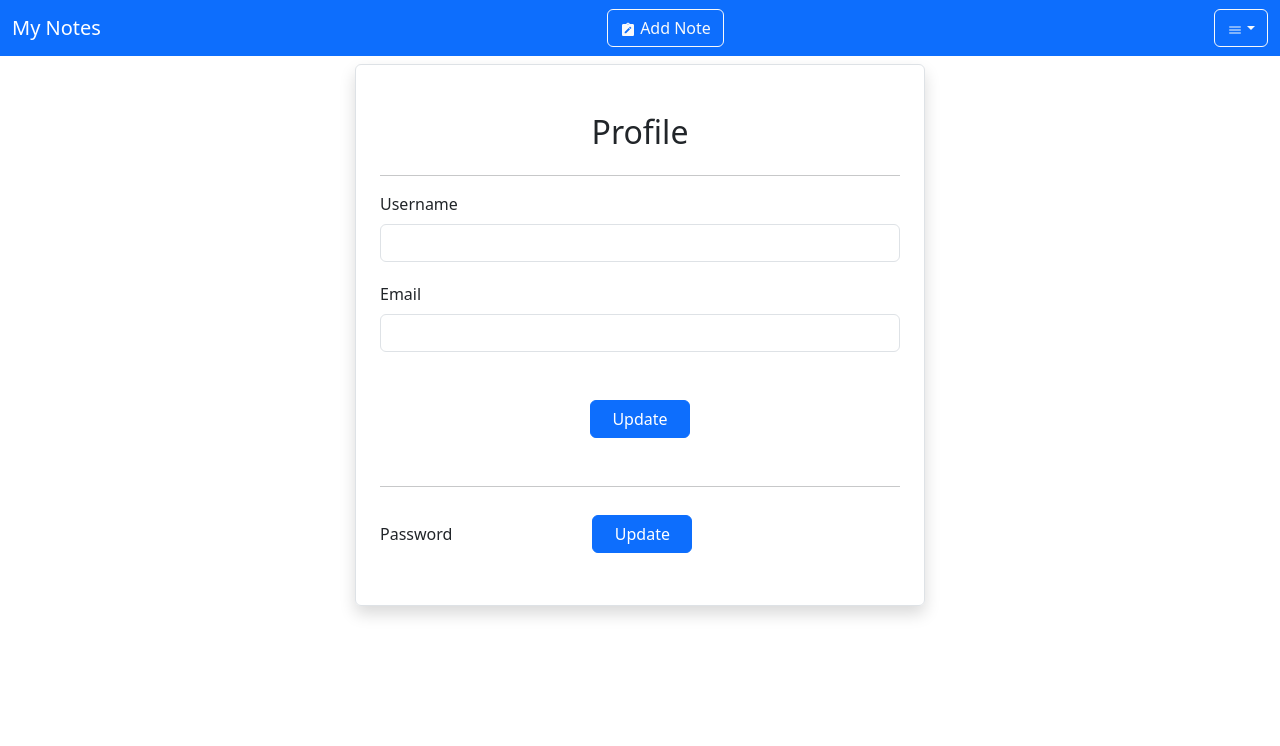
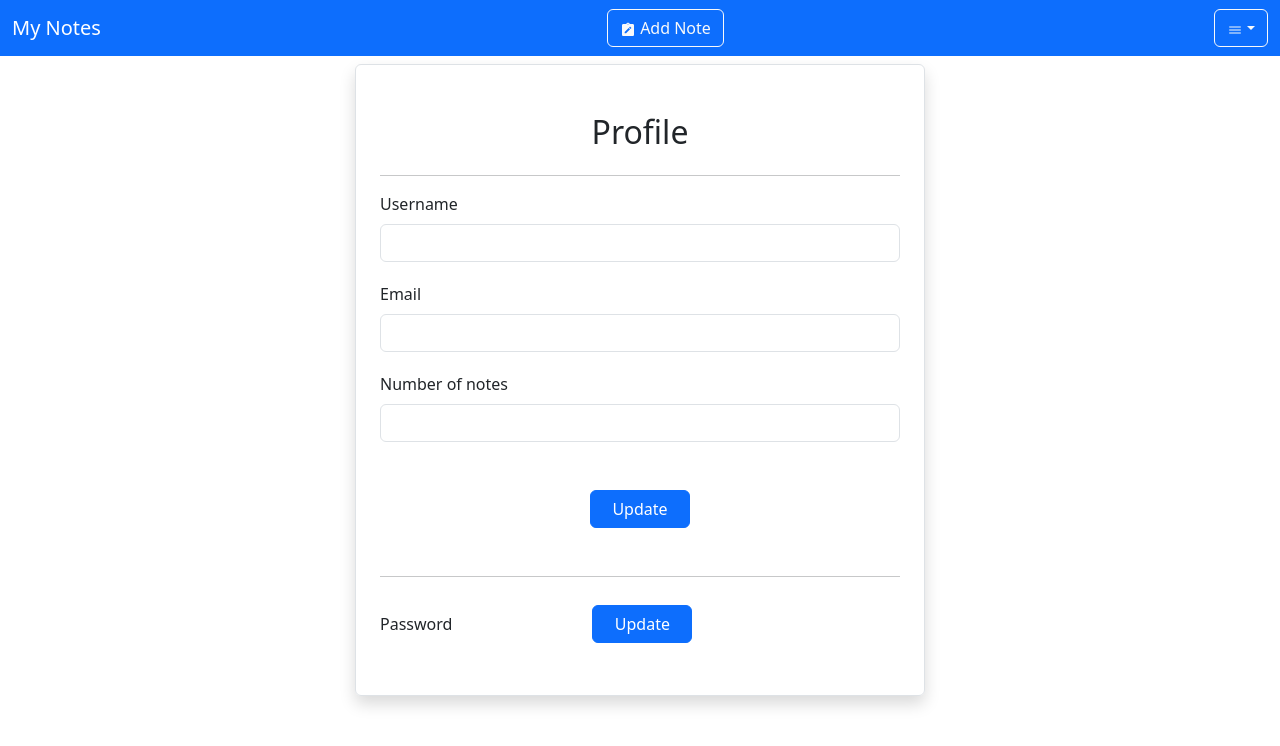
Before and after one commit to alexD00/notes-front-end, a React (Create React App) app: page /profile in a window 1280 px wide. Shown: the top 746 px of the page. Built offline with nearby package versions, Linux system fonts and the light colour scheme; no server answers; sample sign-in values are in the browser's storage.

Commit message:
add number of notes label to profile

```diff
--- a/src/user/Profile.js
+++ b/src/user/Profile.js
@@ -7,6 +7,8 @@ export default function Profile() {
     username: "",
     email: "",
   });
+
+  const [numNotes, setNumNotes] = useState(null);
 
   const queryParams = new URLSearchParams(window.location.search);
   const isSuccess = queryParams.get("successInfo") === "true";
@@ -33,7 +35,12 @@ export default function Profile() {
 
   useEffect(() => {
     loadUserProfile();
+    loadNumNotes();
   }, []);
+
+  // useEffect(() => {
+  //   loadNumNotes();
+  // }, []);
 
   const loadUserProfile = async () => {
     const result = await axios.get(`http://localhost:8080/api/users/profile`, {
@@ -42,6 +49,15 @@ export default function Profile() {
       },
     });
     setUserInfo(result.data);
+  };
+
+  const loadNumNotes = async () => {
+    const result = await axios.get(`http://localhost:8080/api/users/numNotes`, {
+      headers: {
+        Authorization: `Bearer ${sessionStorage.getItem("jwtToken")}`,
+      },
+    });
+    setNumNotes(result.data);
   };
 
   return (
@@ -74,6 +90,21 @@ export default function Profile() {
                     className="form-control"
                     name="email"
                     value={email}
+                    readOnly
+                  />
+                </div>
+                <label
+                  htmlFor="Name"
+                  className="form-label"
+                  style={{ marginTop: "20px" }}
+                >
+                  Number of notes
+                </label>
+                <div>
+                  <input
+                    className="form-control"
+                    name="number"
+                    value={numNotes}
                     readOnly
                   />
                 </div>
```
